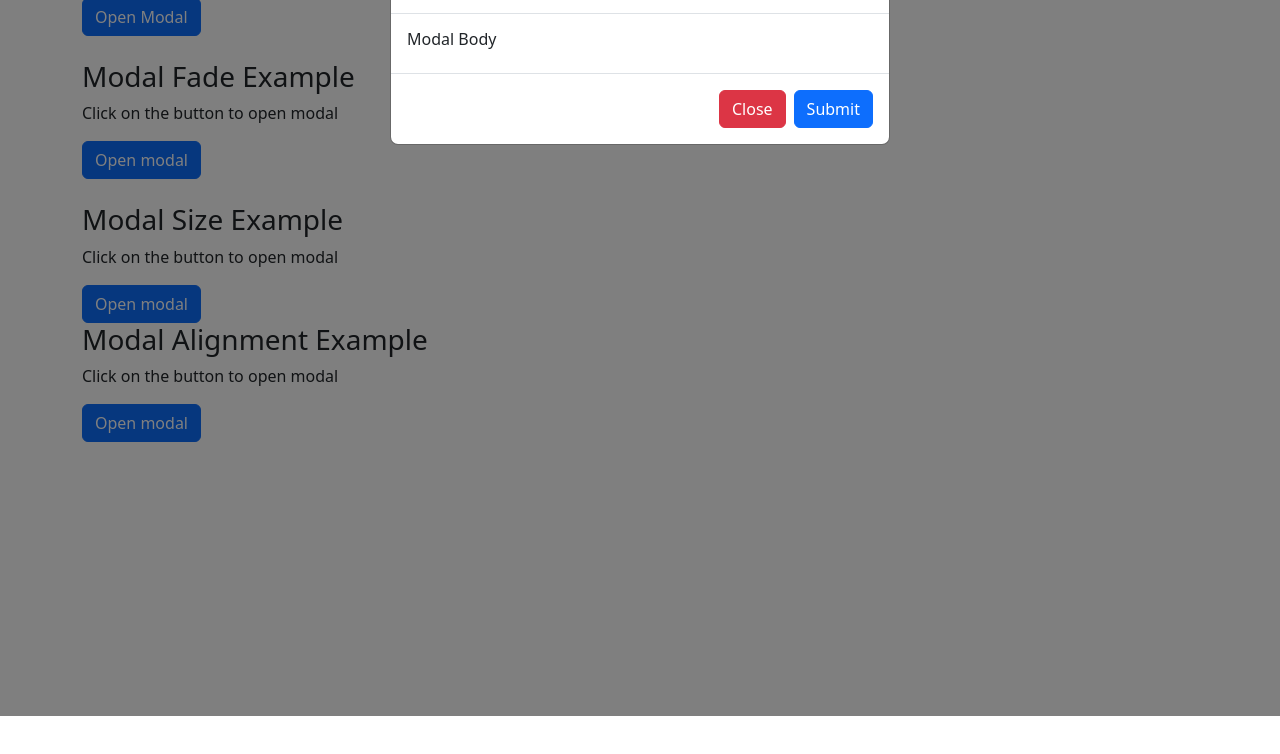
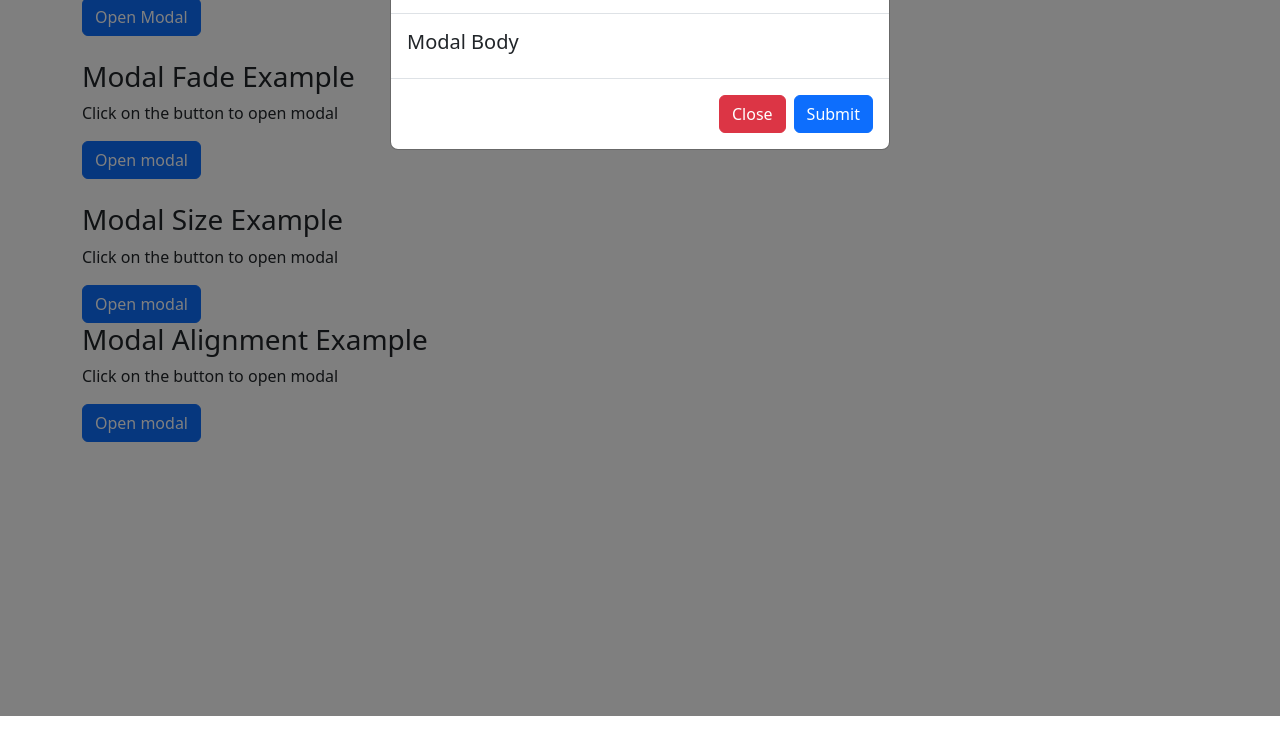
Before and after one commit to Jdelina/Bootstrap, a plain HTML site: page modal.html in a window 1280 px wide. Both pictures are taken after a click on the button "Open Modal". Shown: the part 84-838 px from the top of the page. Drawn offline with nearby package versions, Linux system fonts and the light colour scheme.

Commit message:
modified:   modal.html

```diff
--- a/modal.html
+++ b/modal.html
@@ -30,7 +30,7 @@
 
                 <!-----Modal Body -->
                 <div class="modal-body">
-                    <h6> Modal Body</h6>
+                    <h5> Modal Body</h5>
                 </div>
 
                 <!---Modal Footer-->
```
